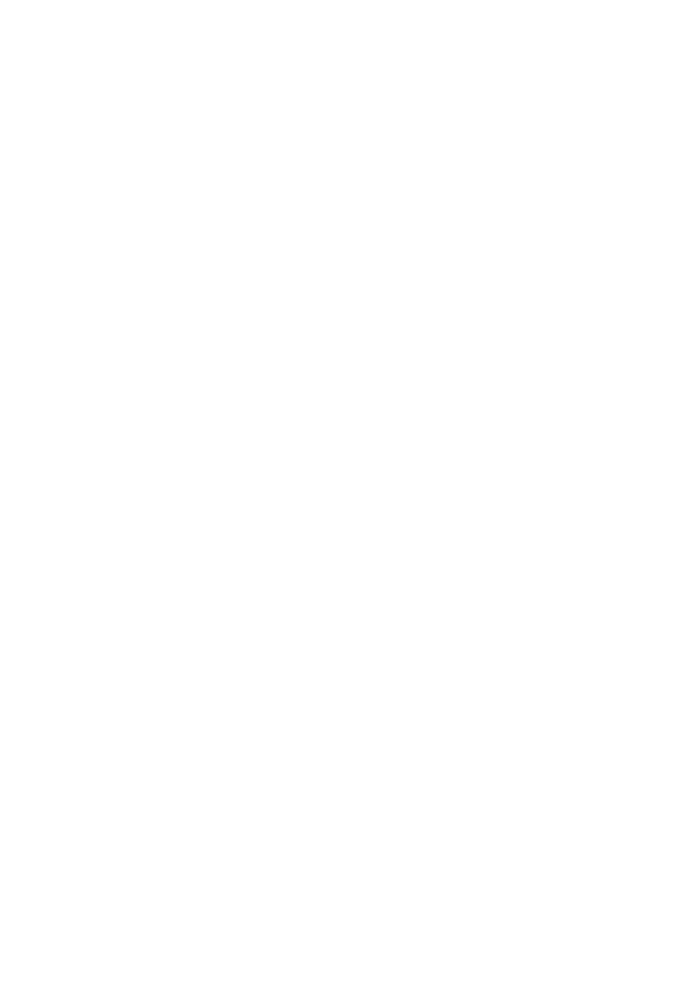
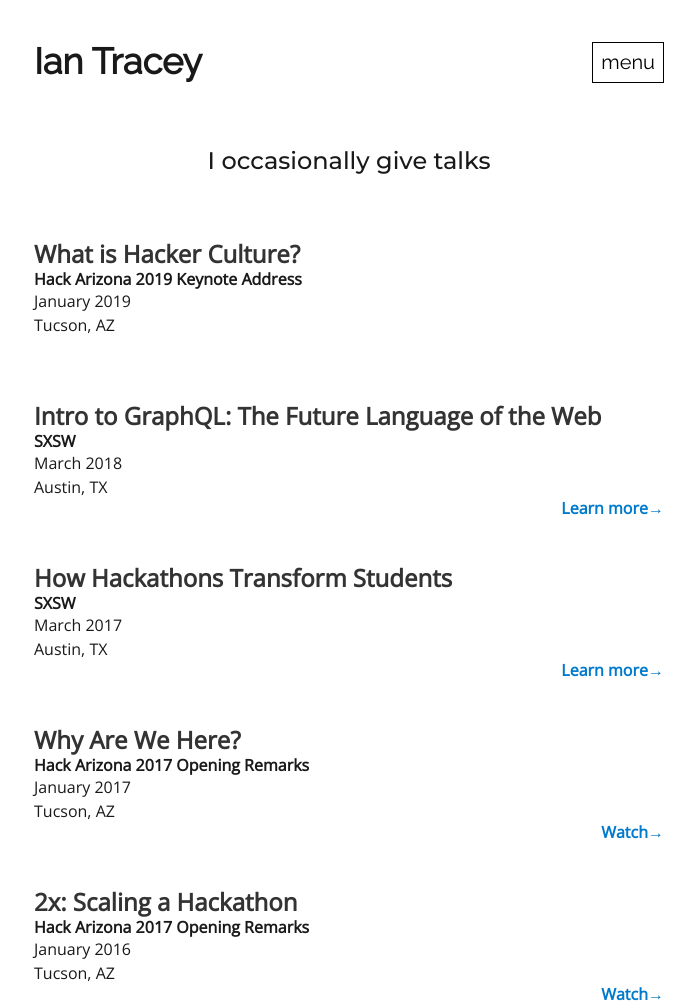
Before and after one commit to ianrtracey/writing, a Gatsby site: page /speaking in a window 1280 px wide. Before the commit this address had no page. Shown: the whole page, without its empty margins (291-986 px from the left). Before the commit the page ends 800 px from the top, so only its background shows below. Built offline with nearby package versions, Linux system fonts and the light colour scheme; Gatsby itself is replaced by a stand-in of ours; some packages are replaced by stand-ins of ours.

Commit message:
Add speaking page

```diff
--- a/src/components/layout.js
+++ b/src/components/layout.js
@@ -46,8 +46,6 @@ class Layout extends React.Component {
     this.setState({
       shouldShowMenuModal: true,
     })
-    document.documentElement.style.overflow = "hidden"
-    document.body.scroll = "no"
   }
 
   closeMenuModal = e => {
--- /dev/null
+++ b/src/pages/speaking.js
@@ -0,0 +1,106 @@
+import React from "react"
+import Layout from "../components/layout"
+import SEO from "../components/seo"
+
+const data = [
+  {
+    title: "What is Hacker Culture?",
+    event: "Hack Arizona 2019 Keynote Address",
+    date: "January 2019",
+    location: "Tucson, AZ",
+  },
+  {
+    title: "Intro to GraphQL: The Future Language of the Web",
+    event: "SXSW",
+    date: "March 2018",
+    location: "Austin, TX",
+    infoLink: "https://schedule.sxsw.com/2018/events/PP100117",
+  },
+  {
+    title: "How Hackathons Transform Students",
+    event: "SXSW",
+    date: "March 2017",
+    location: "Austin, TX",
+    infoLink: "https://schedule.sxsw.com/2017/events/PP96590",
+  },
+  {
+    title: "Why Are We Here?",
+    event: "Hack Arizona 2017 Opening Remarks",
+    date: "January 2017",
+    location: "Tucson, AZ",
+    watchLink: "https://www.facebook.com/hackarizona/videos/1836837809889342",
+  },
+  {
+    title: "2x: Scaling a Hackathon",
+    event: "Hack Arizona 2017 Opening Remarks",
+    date: "January 2016",
+    location: "Tucson, AZ",
+    watchLink: "https://www.youtube.com/watch?v=Yx2FXkyySqk",
+  },
+]
+
+const TalkLink = ({ talk }) => {
+  let text = null
+  let link = null
+  if (talk.infoLink) {
+    text = "Learn more→"
+    link = talk.infoLink
+  } else if (talk.watchLink) {
+    text = "Watch→"
+    link = talk.watchLink
+  } else {
+    return null
+  }
+  return (
+    <a
+      style={{ textDecoration: "none", boxShadow: "none" }}
+      href={link}
+      className="fr fw6 pointer grow link"
+    >
+      {text}
+    </a>
+  )
+}
+const TalkList = () => (
+  <div className="mt5 mb5">
+    <div style={{ fontFamily: "Open Sans" }}>
+      {data.map(event => (
+        <div className="mt5">
+          <div className="f3 fw7 lh-title black-80">{event.title}</div>
+          <div className="lh-title f5 fw7">{event.event}</div>
+          <div className="lh-copy f5 fw4">{event.date}</div>
+          <div className="lh-copy f5 fw4">{event.location}</div>
+          <TalkLink talk={event} />
+        </div>
+      ))}
+    </div>
+  </div>
+)
+
+export default class SpeakingPage extends React.Component {
+  render() {
+    const { data } = this.props
+    const siteTitle = data.site.siteMetadata.title
+    return (
+      <Layout location={this.props.location} title={siteTitle}>
+        <SEO title="Speaking" />
+        <div className="tv4 tc" style={{ fontFamily: "Montserrat" }}>
+          <p className="f3-ns f4 fw5 tc">I occasionally give talks</p>
+        </div>
+        <div>
+          <TalkList />
+        </div>
+      </Layout>
+    )
+  }
+}
+
+export const pageQuery = graphql`
+  query {
+    site {
+      siteMetadata {
+        title
+      }
+    }
+  }
+`
```
Also changed, not shown: src/pages/writing.js (deleted, +0 -10 lines).
